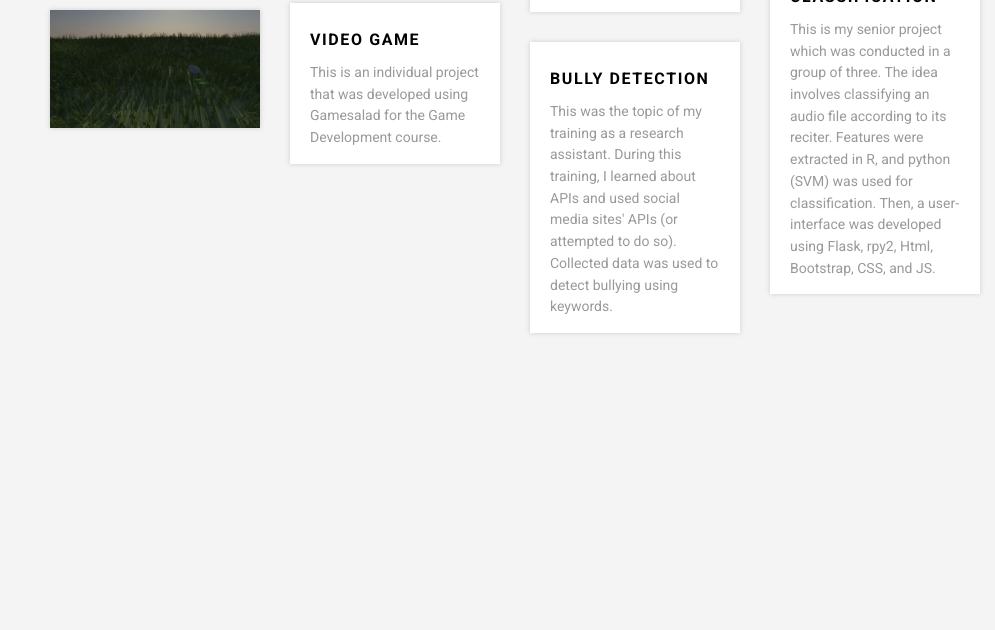
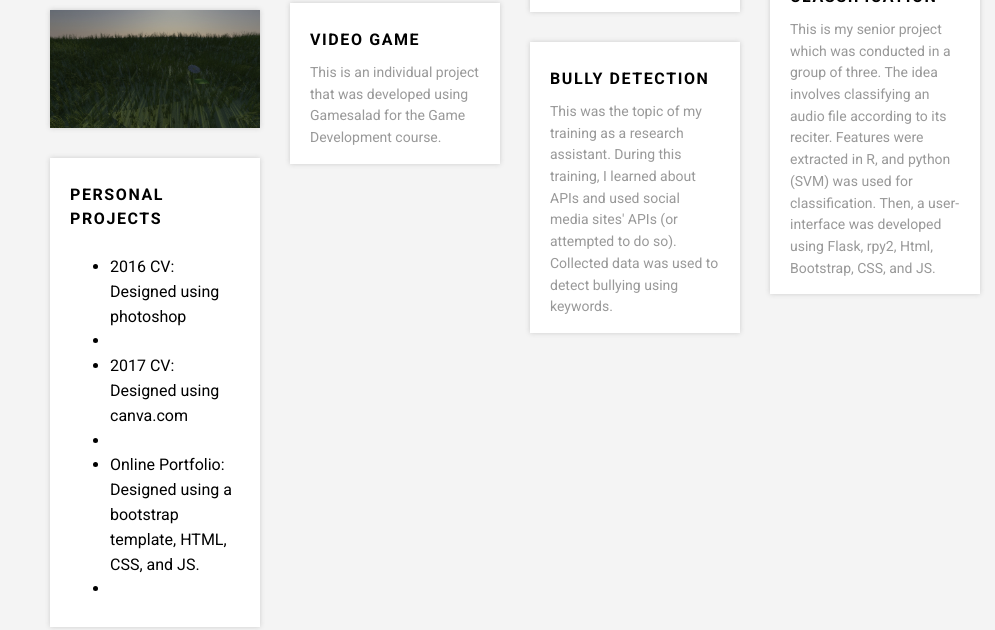
Before and after one commit to rotanaLBI/Portfolio, a plain HTML site: page Online Portfolio/index.html in a window 1280 px wide. Shown: the part 800-1430 px from the top of the page, without its empty margins (285-1280 px from the left). Before the commit the page ends 1163 px from the top, so only its background shows below. Drawn offline with nearby package versions, Linux system fonts and the light colour scheme.

Commit message:
Update index.html

```diff
--- a/Online Portfolio/index.html
+++ b/Online Portfolio/index.html
@@ -276,6 +276,24 @@
                     </div>
                   </div>
                 </div>
+
+		<div class="col-xs-12 col-sm-6 col-md-4 col-lg-3 masonry-item">
+                  <div class="box-masonry">
+                    <div class="box-masonry-text">
+                      <h4>Personal Projects</h4>
+                      <div class="box-masonry-desription">
+                        <p>
+				<ul>
+					<li>2016 CV: Designed using photoshop<li>
+					<li>2017 CV: Designed using canva.com<li>
+					<li>Online Portfolio: Designed using a bootstrap template, HTML, CSS, and JS.<li>
+				</ul>
+			</p>
+                      </div>
+                    </div>
+                  </div>
+                </div>
+
               </div>
             </div>
           </div>
```
